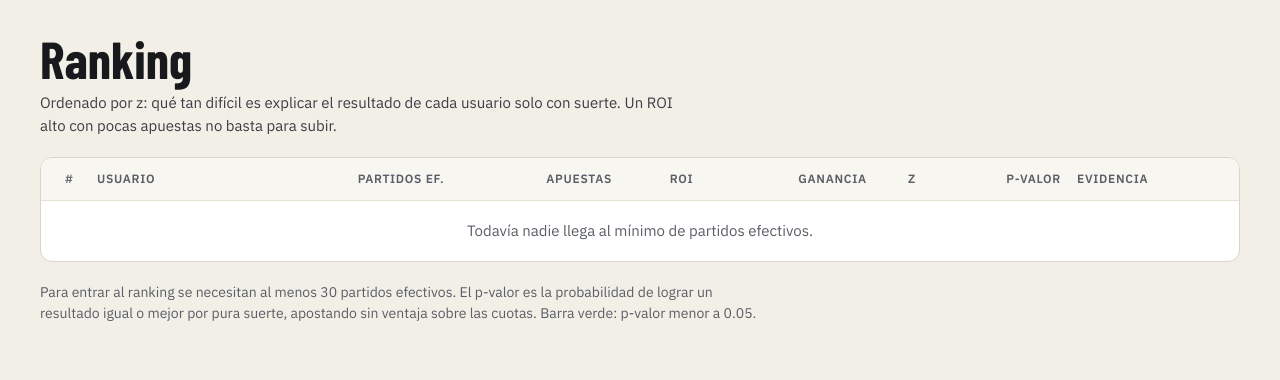
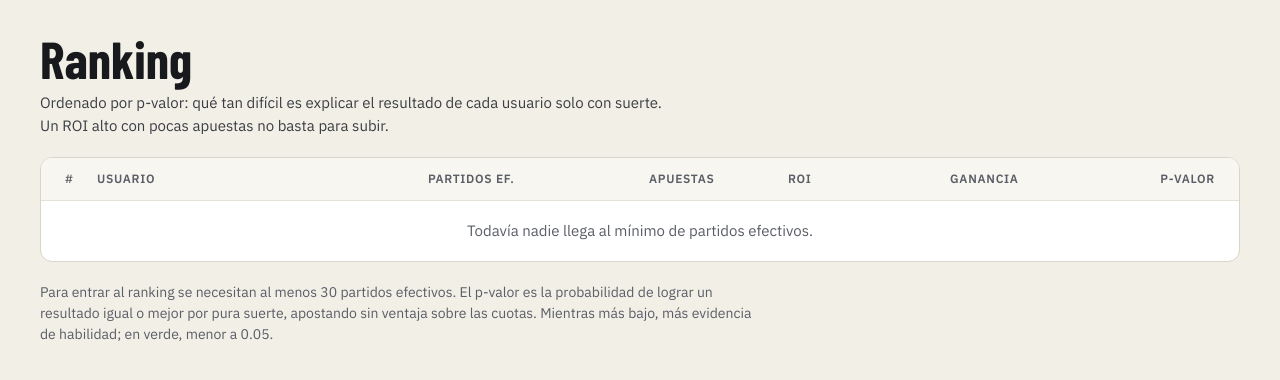
Before and after one commit to matildinho10/Pickea, a Django app: page / in a window 1280 px wide. Shown: the part 72-452 px from the top of the page. Run offline with Django 5.2, Linux system fonts and the light colour scheme; data that the repository does not hold is empty.

Commit message:
Ranking: quitar columnas z y evidencia, destacar p-valor
El p-valor contiene la misma información que el z y la barra.
Se muestra en negrita y en verde cuando es menor a 0.05.

Co-Authored-By: Claude Opus 5.5 <noreply@anthropic.com>

```diff
--- a/apuestas/static/apuestas/estilos.css
+++ b/apuestas/static/apuestas/estilos.css
@@ -177,7 +177,6 @@ h1 {
 
 .col-pos { width: 48px; font-family: var(--titulos); font-size: 24px; font-weight: 700; }
 th.col-pos { font-family: var(--cuerpo); }
-.col-barra { width: 170px; }
 .num { text-align: right; }
 .tabla-ranking th.num { text-align: right; }
 .mono { font-family: var(--mono); }
@@ -188,14 +187,6 @@ th.col-pos { font-family: var(--cuerpo); }
 .enlace-usuario { font-weight: 600; text-decoration: none; }
 .vacio { text-align: center; color: var(--gris); }
 
-.barra-evidencia {
-  height: 10px;
-  background: var(--barra-vacia);
-  border-radius: 999px;
-  overflow: hidden;
-}
-.barra-evidencia div { height: 100%; background: var(--barra-neutra); border-radius: 999px; }
-.barra-evidencia div.significativa { background: var(--positivo); }
 
 .nota-pie {
   display: flex;
--- a/apuestas/templates/apuestas/_tabla_ranking.html
+++ b/apuestas/templates/apuestas/_tabla_ranking.html
@@ -10,9 +10,7 @@
         <th scope="col" class="num col-opcional">Apuestas</th>
         <th scope="col" class="num">ROI</th>
         <th scope="col" class="num col-opcional">Ganancia</th>
-        <th scope="col" class="num">z</th>
         <th scope="col" class="num">p-valor</th>
-        <th scope="col" class="col-opcional col-barra">Evidencia</th>
       </tr>
     </thead>
     <tbody>
@@ -24,17 +22,10 @@
         <td class="num mono tenue col-opcional">{{ e.apuestas }}</td>
         <td class="num mono fuerte {{ e.roi|tono }}">{{ e.roi|porcentaje }}</td>
         <td class="num mono col-opcional {{ e.ganancia|tono }}">{{ e.ganancia|con_signo }} u</td>
-        <td class="num mono fuerte">{{ e.z|con_signo:2 }}</td>
-        <td class="num mono">{{ e.p_valor|pvalor }}</td>
-        <td class="col-opcional col-barra">
-          <div class="barra-evidencia" aria-hidden="true">
-            <div class="{% if e.p_valor is not None and e.p_valor < 0.05 %}significativa{% endif %}"
-                 style="width: {{ e.z|ancho_barra }}%"></div>
-          </div>
-        </td>
+        <td class="num mono fuerte {% if e.p_valor is not None and e.p_valor < 0.05 %}positivo{% endif %}">{{ e.p_valor|pvalor }}</td>
       </tr>
       {% empty %}
-      <tr><td colspan="9" class="vacio">{{ vacio|default:"Sin datos." }}</td></tr>
+      <tr><td colspan="7" class="vacio">{{ vacio|default:"Sin datos." }}</td></tr>
       {% endfor %}
     </tbody>
   </table>
--- a/apuestas/templates/apuestas/ranking.html
+++ b/apuestas/templates/apuestas/ranking.html
@@ -7,7 +7,7 @@
 <div class="encabezado">
   <div class="encabezado-texto">
     <h1>Ranking</h1>
-    <p>Ordenado por z: qué tan difícil es explicar el resultado de cada usuario solo con suerte.
+    <p>Ordenado por p-valor: qué tan difícil es explicar el resultado de cada usuario solo con suerte.
        Un ROI alto con pocas apuestas no basta para subir.</p>
   </div>
   {% if temporada %}
@@ -23,7 +23,7 @@
 <div class="nota-pie">
   <p>Para entrar al ranking se necesitan al menos {{ minimo }} partidos efectivos.
      El p-valor es la probabilidad de lograr un resultado igual o mejor por pura suerte,
-     apostando sin ventaja sobre las cuotas. Barra verde: p-valor menor a 0.05.</p>
+     apostando sin ventaja sobre las cuotas. Mientras más bajo, más evidencia de habilidad; en verde, menor a 0.05.</p>
   {% if bajo_minimo %}
     {% if ver_bajo_minimo %}
       <a href="?periodo={{ periodo }}">Ocultar usuarios bajo el mínimo</a>
--- a/apuestas/tests.py
+++ b/apuestas/tests.py
@@ -178,13 +178,10 @@ class PaginasTests(TestCase):
 
 class FormatoTests(TestCase):
     def test_filtros(self):
-        from .templatetags.formato import ancho_barra, con_signo, porcentaje, pvalor
+        from .templatetags.formato import con_signo, porcentaje, pvalor
         self.assertEqual(con_signo(12.345), '+12.3')
         self.assertEqual(con_signo(-4, 2), '−4.00')
         self.assertEqual(con_signo(0.01), '0.0')
         self.assertEqual(porcentaje(0.078), '+7.8%')
         self.assertEqual(pvalor(0.0004), '<0.001')
         self.assertEqual(pvalor(0.1234), '0.123')
-        self.assertEqual(ancho_barra(-1), 0)
-        self.assertEqual(ancho_barra(2), 50)
-        self.assertEqual(ancho_barra(9), 100)
```
Also changed, not shown: apuestas/templatetags/formato.py (+0 -8 lines).
